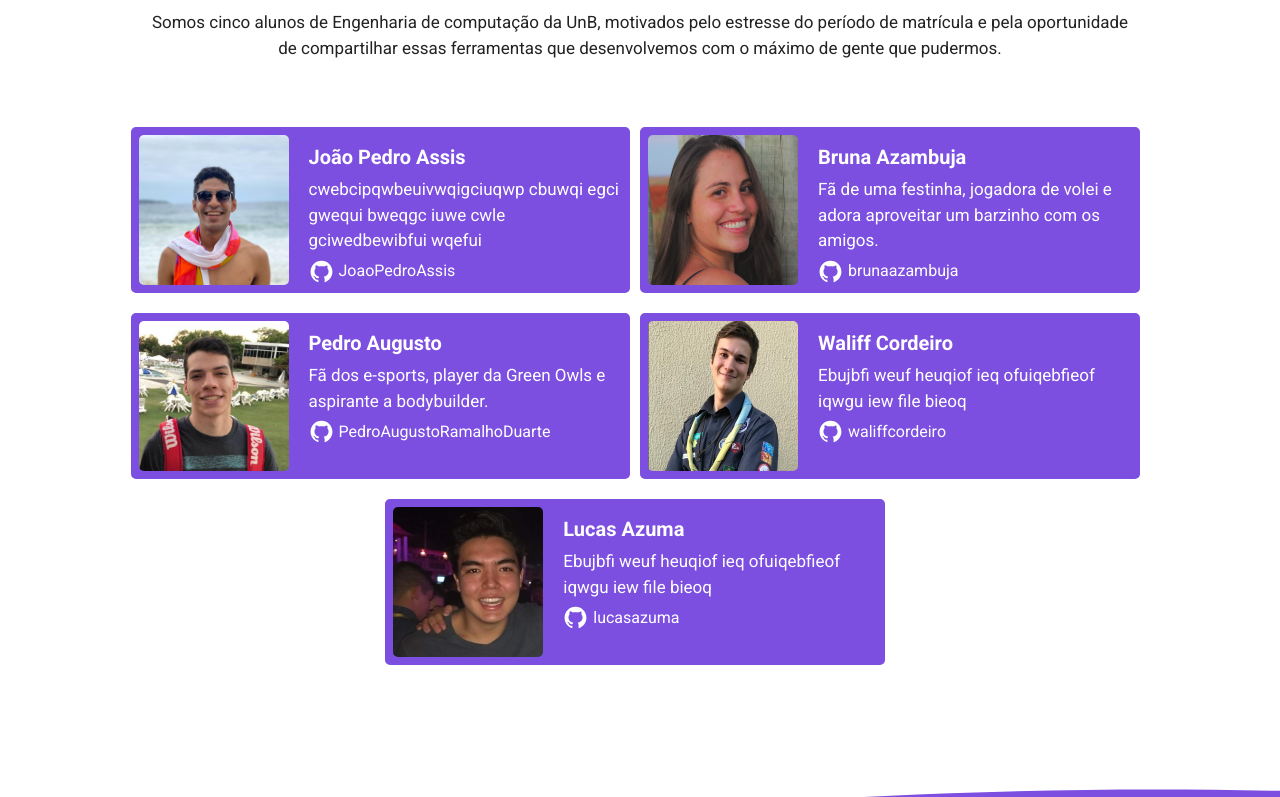
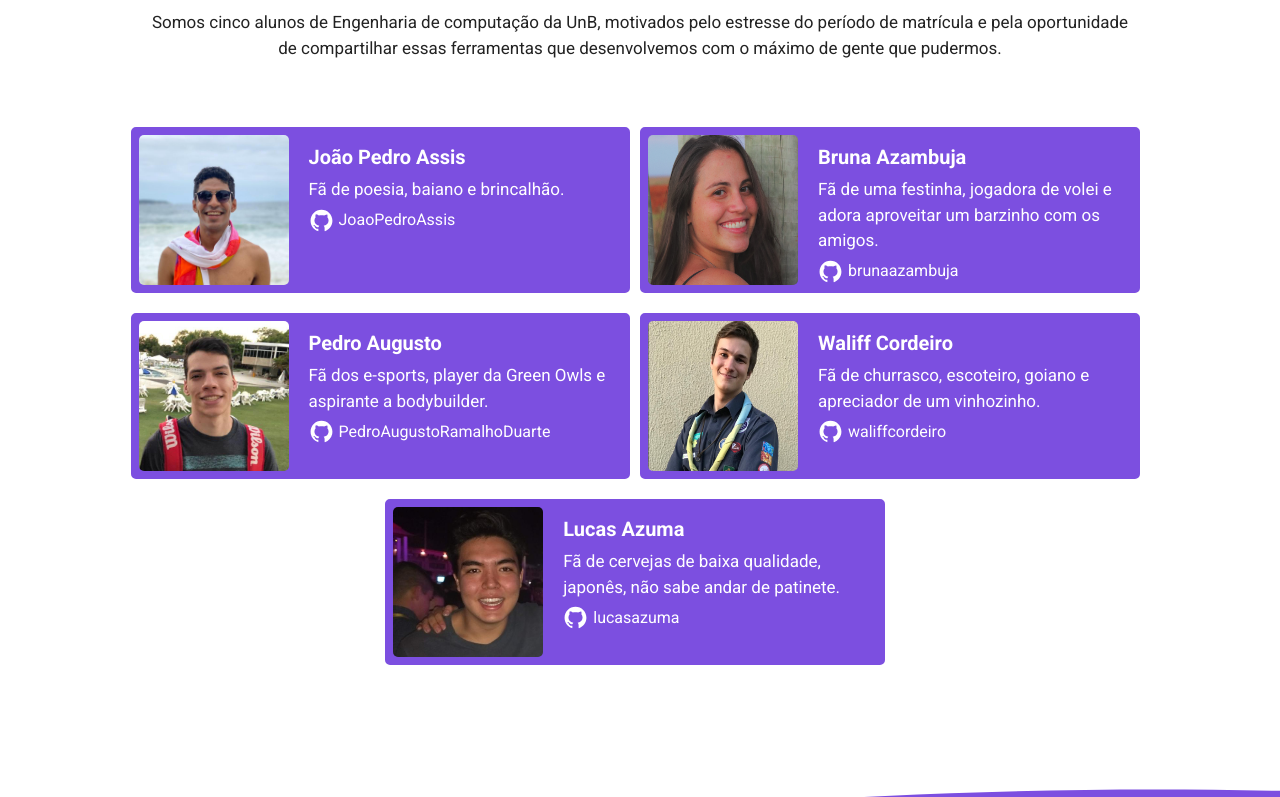
Before and after one commit to SwitchDreams/cadeomw, a React (Create React App) app: page /contact-us in a window 1280 px wide. Shown: the part 582-1379 px from the top of the page. Built offline with nearby package versions, Linux system fonts and the light colour scheme; no server answers.

Commit message:
Trying animate SVG and failing.

```diff
--- a/src/pages/ContactUs/index.tsx
+++ b/src/pages/ContactUs/index.tsx
@@ -8,6 +8,8 @@ import fotoBruna from '../../assets/perfil_bruna.png';
 import fotoPedro from '../../assets/perfil_pedro.jpeg';
 import fotoWaliff from '../../assets/perfil_waliff.png';
 import fotoJapa from '../../assets/perfil_japa.jpeg';
+
+import logo from './sprite_60fps.svg';
 
 import { Container, WhoWeAreContainer, CardsContainer } from './styles';
 
@@ -31,6 +33,13 @@ const ContactUs: React.FC = () => {
   return (
     <Container>
       <Header transparent={false} />
+
+      {/* <body>
+        <div
+          className="shapeshifter play"
+          style={{ backgroundImage: `url(${logo})` }}
+        />
+      </body> */}
 
       <WhoWeAreContainer>
         <div className="container">
@@ -66,10 +75,7 @@ const ContactUs: React.FC = () => {
               <img src={fotoBahia} alt="profile" />
               <div className="text">
                 <h6>João Pedro Assis</h6>
-                <p>
-                  cwebcipqwbeuivwqigciuqwp cbuwqi egci gwequi bweqgc iuwe cwle
-                  gciwedbewibfui wqefui
-                </p>
+                <p>Fã de poesia, baiano e brincalhão.</p>
                 <div className="link">
                   <AiOutlineGithub style={{ fontSize: 25 }} />
                   <a href="https://github.com/JoaoPedroAssis">JoaoPedroAssis</a>
@@ -116,7 +122,8 @@ const ContactUs: React.FC = () => {
               <div className="text">
                 <h6>Waliff Cordeiro</h6>
                 <p>
-                  Ebujbfi weuf heuqiof ieq ofuiqebfieof iqwgu iew file bieoq
+                  Fã de churrasco, escoteiro, goiano e apreciador de um
+                  vinhozinho.
                 </p>
                 <div className="link">
                   <AiOutlineGithub style={{ fontSize: 25 }} />
@@ -133,7 +140,8 @@ const ContactUs: React.FC = () => {
               <div className="text">
                 <h6>Lucas Azuma</h6>
                 <p>
-                  Ebujbfi weuf heuqiof ieq ofuiqebfieof iqwgu iew file bieoq
+                  Fã de cervejas de baixa qualidade, japonês, não sabe andar de
+                  patinete.
                 </p>
                 <div className="link">
                   <AiOutlineGithub style={{ fontSize: 25 }} />
--- /dev/null
+++ b/src/pages/ContactUs/sprite_60fps.css
@@ -0,0 +1,18 @@
+@keyframes play24 {
+  0% {
+    background-position: 0px 0px;
+  }
+  100% {
+    background-position: -15744px 0px;
+  }
+}
+.shapeshifter {
+  animation-duration: 400ms;
+  animation-timing-function: steps(24);
+  width: 656px;
+  height: 656px;
+  background-repeat: no-repeat;
+}
+.shapeshifter.play {
+  animation-name: play24;
+}
--- /dev/null
+++ b/src/pages/ContactUs/sprite_60fps.html
@@ -0,0 +1,8 @@
+<html>
+<head>
+  <link rel="stylesheet" type="text/css" href="sprite_60fps.css"/>
+</head>
+<body>
+  <div class="shapeshifter play" style="background-image: url(sprite_60fps.svg)"></div>
+</body>
+</html>
--- a/src/pages/ContactUs/styles.ts
+++ b/src/pages/ContactUs/styles.ts
@@ -4,7 +4,29 @@ interface WindowProps {
   window: boolean;
 }
 
-export const Container = styled.div``;
+export const Container = styled.div`
+  body {
+    @keyframes play24 {
+      0% {
+        background-position: 0px 0px;
+      }
+      100% {
+        background-position: -15744px 0px;
+      }
+    }
+    .shapeshifter {
+      animation-duration: 1000ms;
+      animation-timing-function: steps(24);
+      animation-fill-mode: forwards;
+      width: 656px;
+      height: 656px;
+      background-repeat: no-repeat;
+    }
+    .shapeshifter.play {
+      animation-name: play24;
+    }
+  }
+`;
 
 export const WhoWeAreContainer = styled.div`
   color: #222;
```
Also changed, not shown: src/pages/ContactUs/sprite_60fps.svg (added).
